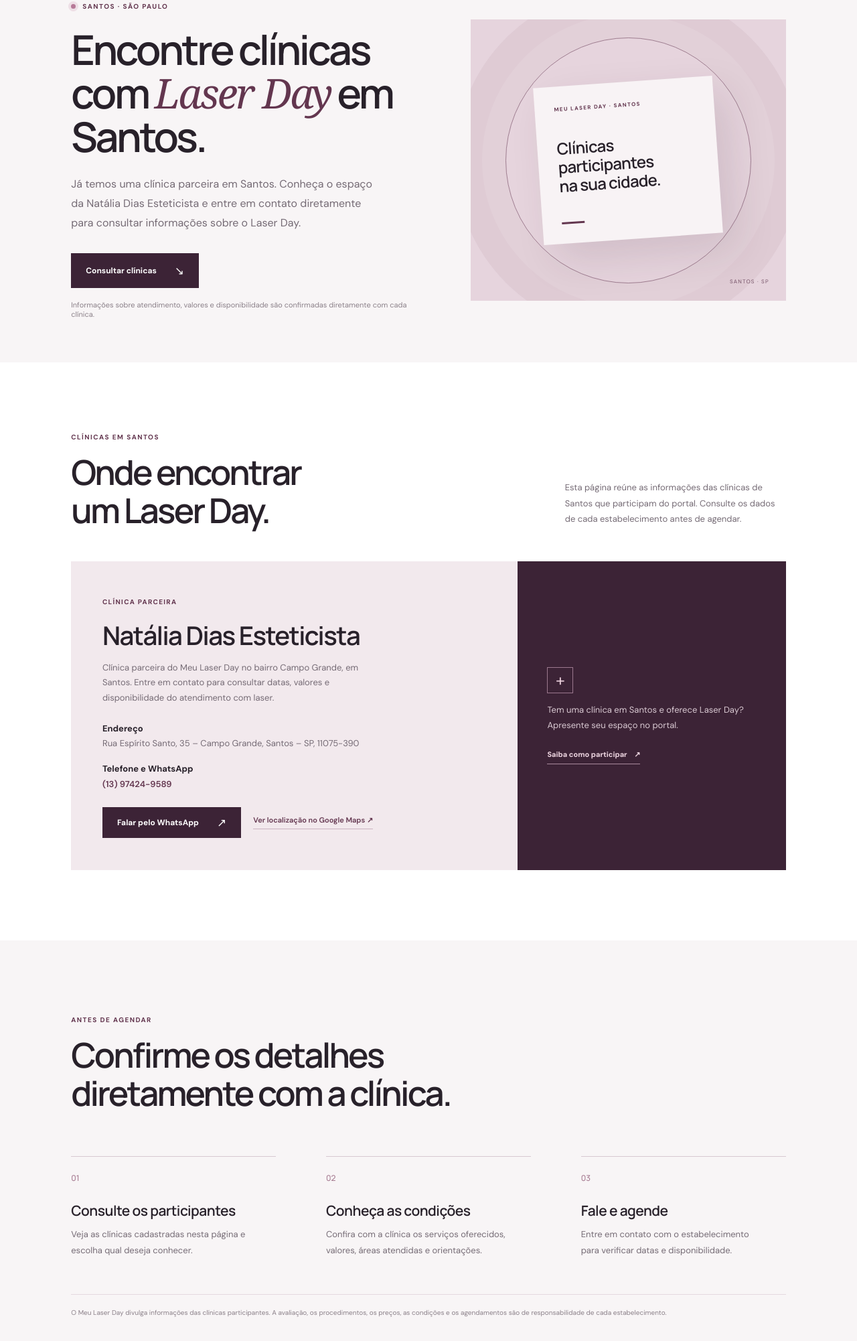
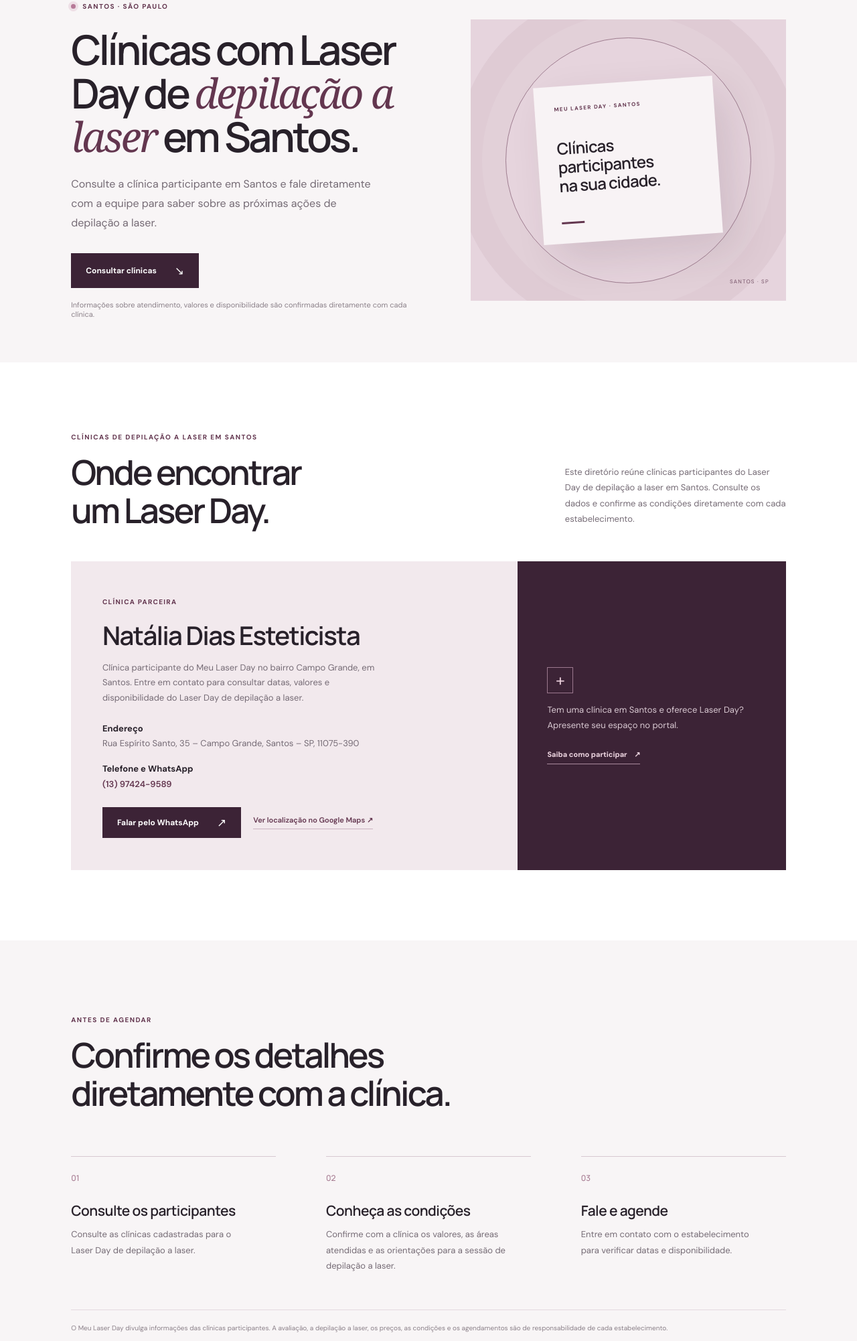
Before and after one commit to rafael-rsadigital/meulaserday, a plain HTML site: page laser-day-em-santos/index.html in a window 1280 px wide. Shown: the part 148-2150 px from the top of the page at 67% size. Drawn offline with Linux system fonts and the light colour scheme.

Commit message:
Especifica diretório local para depilação a laser

```diff
--- a/laser-day-em-santos/index.html
+++ b/laser-day-em-santos/index.html
@@ -3,8 +3,8 @@
 <head>
   <meta charset="utf-8">
   <meta name="viewport" content="width=device-width, initial-scale=1">
-  <title>Laser Day em Santos | Encontre clínicas | Meu Laser Day</title>
-  <meta name="description" content="Encontre clínicas que oferecem Laser Day em Santos, SP. Consulte os estabelecimentos participantes e fale diretamente com cada clínica.">
+  <title>Depilação a laser em Santos | Clínicas com Laser Day | Meu Laser Day</title>
+  <meta name="description" content="Consulte clínicas participantes do Laser Day de depilação a laser em Santos, SP. Veja os contatos e fale diretamente com o estabelecimento.">
   <meta name="theme-color" content="#f8f5f6">
   <link rel="canonical" href="https://meulaserday.com.br/laser-day-em-santos/">
   <link rel="icon" href="/favicon.svg" type="image/svg+xml">
@@ -16,7 +16,7 @@
   <meta property="og:locale" content="pt_BR">
   <meta property="og:site_name" content="Meu Laser Day">
   <meta property="og:title" content="Laser Day em Santos | Meu Laser Day">
-  <meta property="og:description" content="Consulte clínicas que oferecem Laser Day em Santos e entre em contato para saber mais.">
+  <meta property="og:description" content="Clínicas participantes do Laser Day de depilação a laser em Santos.">
   <meta property="og:url" content="https://meulaserday.com.br/laser-day-em-santos/">
 </head>
 <body>
@@ -38,8 +38,8 @@
     <section class="clinic-hero">
       <div class="clinic-copy">
         <p class="eyebrow"><span class="eyebrow-dot"></span> Santos · São Paulo</p>
-        <h1>Encontre clínicas com <em>Laser Day</em> em Santos.</h1>
-        <p class="hero-intro">Já temos uma clínica parceira em Santos. Conheça o espaço da Natália Dias Esteticista e entre em contato diretamente para consultar informações sobre o Laser Day.</p>
+        <h1>Clínicas com Laser Day de <em>depilação a laser</em> em Santos.</h1>
+        <p class="hero-intro">Consulte a clínica participante em Santos e fale diretamente com a equipe para saber sobre as próximas ações de depilação a laser.</p>
         <a class="button button-dark" href="#clinicas">Consultar clínicas <span aria-hidden="true">↘</span></a>
         <p class="hero-note">Informações sobre atendimento, valores e disponibilidade são confirmadas diretamente com cada clínica.</p>
       </div>
@@ -57,16 +57,16 @@
     <section class="section-wrap clinic-content" id="clinicas">
       <div class="section-heading">
         <div>
-          <p class="eyebrow">Clínicas em Santos</p>
+          <p class="eyebrow">Clínicas de depilação a laser em Santos</p>
           <h2>Onde encontrar<br>um Laser Day.</h2>
         </div>
-        <p class="section-aside">Esta página reúne as informações das clínicas de Santos que participam do portal. Consulte os dados de cada estabelecimento antes de agendar.</p>
+        <p class="section-aside">Este diretório reúne clínicas participantes do Laser Day de depilação a laser em Santos. Consulte os dados e confirme as condições diretamente com cada estabelecimento.</p>
       </div>
       <div class="city-panel">
         <div class="city-panel-main">
           <span class="city-kicker">Clínica parceira</span>
           <h3>Natália Dias Esteticista</h3>
-          <p>Clínica parceira do Meu Laser Day no bairro Campo Grande, em Santos. Entre em contato para consultar datas, valores e disponibilidade do atendimento com laser.</p>
+          <p>Clínica participante do Meu Laser Day no bairro Campo Grande, em Santos. Entre em contato para consultar datas, valores e disponibilidade do Laser Day de depilação a laser.</p>
           <div class="clinic-listing-details">
             <p><strong>Endereço</strong><br>Rua Espírito Santo, 35 – Campo Grande, Santos – SP, 11075-390</p>
             <p><strong>Telefone e WhatsApp</strong><br><a href="tel:+5513974249589">(13) 97424-9589</a></p>
@@ -93,12 +93,12 @@
         <article class="step">
           <span class="step-number">01</span>
           <h3>Consulte os participantes</h3>
-          <p>Veja as clínicas cadastradas nesta página e escolha qual deseja conhecer.</p>
+          <p>Consulte as clínicas cadastradas para o Laser Day de depilação a laser.</p>
         </article>
         <article class="step">
           <span class="step-number">02</span>
           <h3>Conheça as condições</h3>
-          <p>Confira com a clínica os serviços oferecidos, valores, áreas atendidas e orientações.</p>
+          <p>Confirme com a clínica os valores, as áreas atendidas e as orientações para a sessão de depilação a laser.</p>
         </article>
         <article class="step">
           <span class="step-number">03</span>
@@ -106,7 +106,7 @@
           <p>Entre em contato com o estabelecimento para verificar datas e disponibilidade.</p>
         </article>
       </div>
-      <p class="disclaimer">O Meu Laser Day divulga informações das clínicas participantes. A avaliação, os procedimentos, os preços, as condições e os agendamentos são de responsabilidade de cada estabelecimento.</p>
+      <p class="disclaimer">O Meu Laser Day divulga informações das clínicas participantes. A avaliação, a depilação a laser, os preços, as condições e os agendamentos são de responsabilidade de cada estabelecimento.</p>
     </section>
 
     <section class="partner-band">
@@ -114,7 +114,7 @@
         <div>
           <p class="eyebrow eyebrow-light">Para clínicas de Santos</p>
           <h2>Divulgue sua clínica<br>no Meu Laser Day.</h2>
-          <p>Entre em contato para conhecer o portal e saber como apresentar sua clínica para pessoas que procuram Laser Day em Santos.</p>
+          <p>Entre em contato para conhecer o portal e saber como apresentar sua clínica para pessoas que procuram Laser Day de depilação a laser em Santos.</p>
         </div>
         <a class="button button-light" href="/para-clinicas/">Quero participar <span aria-hidden="true">↗</span></a>
         <span class="band-orbit" aria-hidden="true"></span>
```
